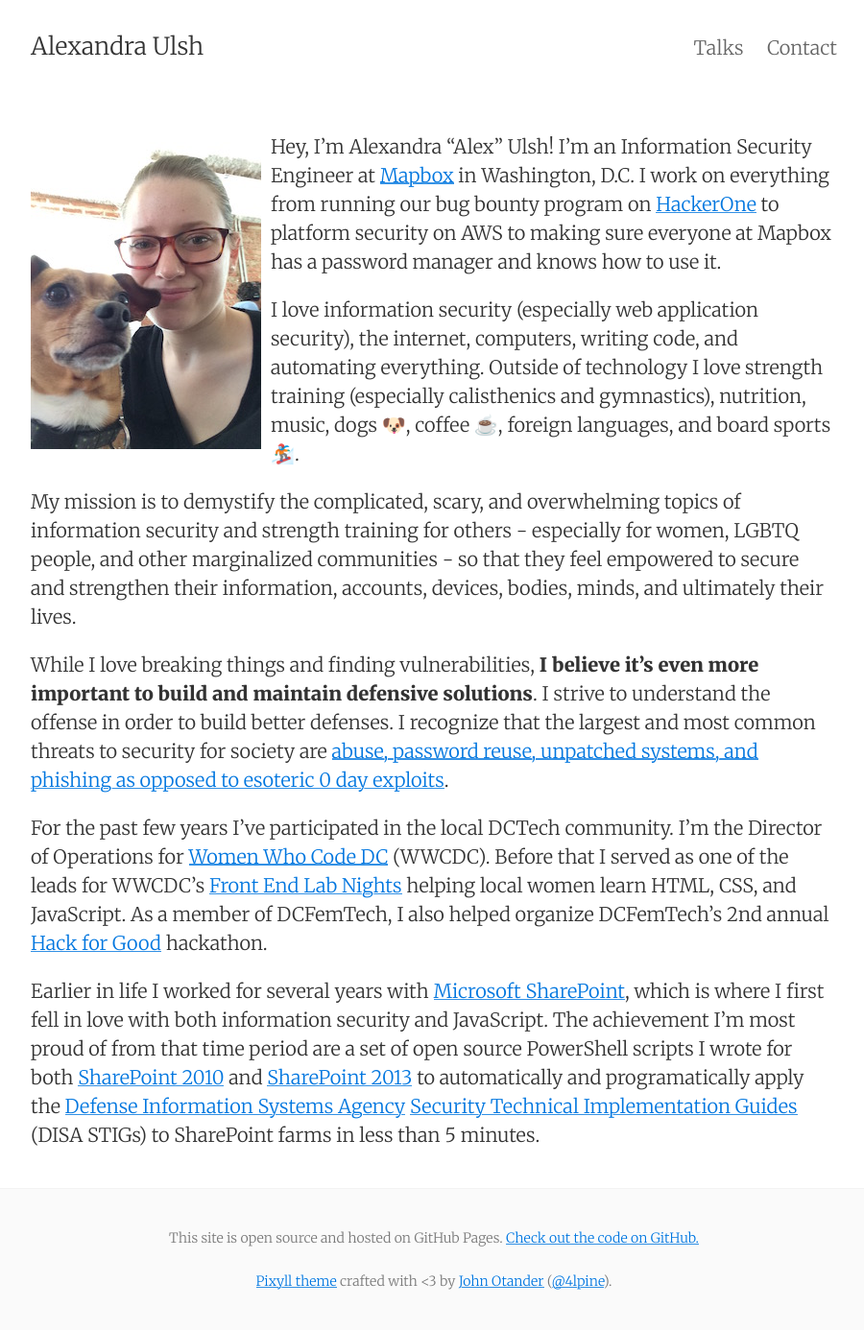
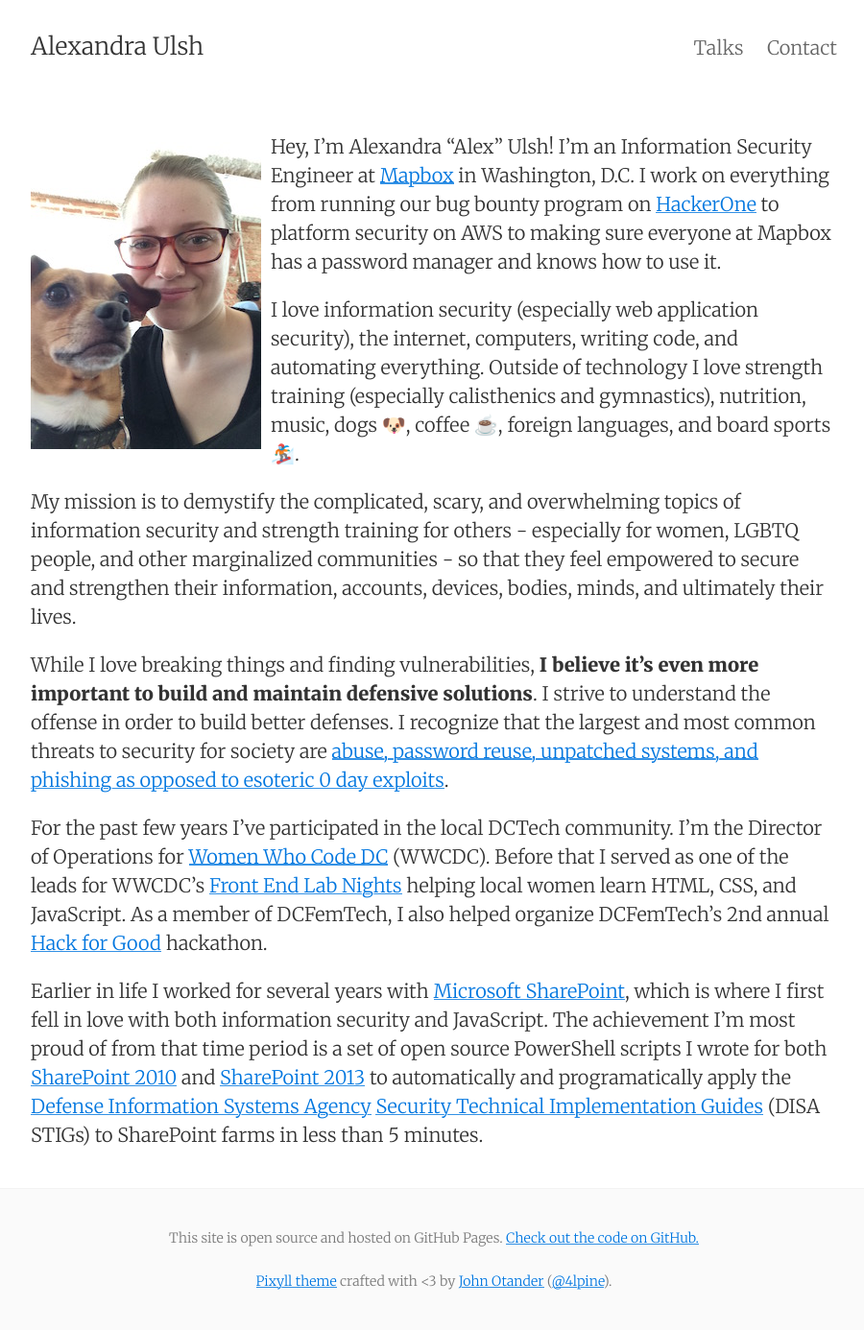
Before and after one commit to alulsh/alulsh.github.io, a Jekyll site: the page built from index.md, in a window 1280 px wide. Shown: the whole page at 96% size, without its empty margins (188-1088 px from the left). Built offline with Jekyll 4.4.1, drawn with Linux system fonts in a browser that asks for light colours; the list of posts is cut into pages by our own code.

Commit message:
Minor grammar fixes

```diff
--- a/index.md
+++ b/index.md
@@ -12,4 +12,4 @@
 
 For the past few years I've participated in the local DCTech community. I'm the Director of Operations for [Women Who Code DC](https://twitter.com/womenwhocodedc) (WWCDC). Before that I served as one of the leads for WWCDC's [Front End Lab Nights](https://www.meetup.com/Women-Who-Code-DC/) helping local women learn HTML, CSS, and JavaScript. As a member of DCFemTech, I also helped organize DCFemTech's 2nd annual [Hack for Good](https://dcfemtech.github.io/hackforgood.html) hackathon.
 
-Earlier in life I worked for several years with [Microsoft SharePoint](https://en.wikipedia.org/wiki/SharePoint), which is where I first fell in love with both information security and JavaScript. The achievement I'm most proud of from that time period are a set of open source PowerShell scripts I wrote for both [SharePoint 2010](https://github.com/alulsh/SharePoint-2010-STIGs) and [SharePoint 2013](https://github.com/alulsh/SharePoint-2013-STIGs) to automatically and programatically apply the [Defense Information Systems Agency](http://www.disa.mil/) [Security Technical Implementation Guides](https://iase.disa.mil/stigs/Pages/index.aspx) (DISA STIGs) to SharePoint farms in less than 5 minutes.
+Earlier in life I worked for several years with [Microsoft SharePoint](https://en.wikipedia.org/wiki/SharePoint), which is where I first fell in love with both information security and JavaScript. The achievement I'm most proud of from that time period is a set of open source PowerShell scripts I wrote for both [SharePoint 2010](https://github.com/alulsh/SharePoint-2010-STIGs) and [SharePoint 2013](https://github.com/alulsh/SharePoint-2013-STIGs) to automatically and programatically apply the [Defense Information Systems Agency](http://www.disa.mil/) [Security Technical Implementation Guides](https://iase.disa.mil/stigs/Pages/index.aspx) (DISA STIGs) to SharePoint farms in less than 5 minutes.
```
Also changed, not shown: talks.md (+1 -1 lines).
